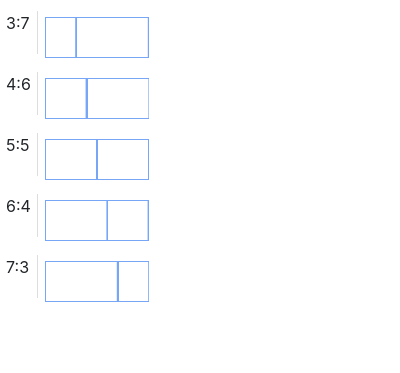
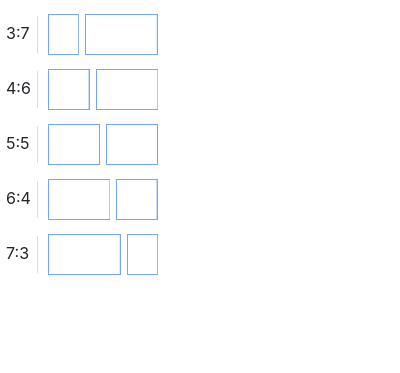
Before and after one commit to Kiopsy/SplitScreen, a browser extension: page popup.html in a window 400 px wide. Drawn offline with Linux system fonts and the light colour scheme.

Commit message:
most basic functionality of SplitScreen

```diff
--- a/options.js
+++ b/options.js
@@ -39,7 +39,7 @@ for (let i = 0; i < sizes.length; i++) {
         var svg = document.createElementNS(svgns, "svg");
         svg.setAttribute("width", width);
         svg.setAttribute("height", optionHeight);
-
+        svg.setAttribute("class", "rectangle");
 
         let newRect = document.createElementNS(svgns, "rect");
 
--- a/popup.js
+++ b/popup.js
@@ -15,7 +15,7 @@ document.addEventListener('DOMContentLoaded', () => {
       chrome.windows.create({
         url: tabs,
         type: "normal",
-        width: w  / 2,
+        width: w / 2,
         height: h,
         left: 0,
         top: 0
--- a/style.css
+++ b/style.css
@@ -1,24 +1,41 @@
 body {
   overflow-x:hidden;
   width : 180px;
-  height : 370px;
-  padding-top : 10px;
+  padding-top : 15px;
+  padding-bottom: 15px;
   padding-left : 5px;
   padding-right: 5px;
+  font-family: "Segoe UI", Tahoma, sans-serif;
+  font-size: 75%;
 }
 
 tr {
   width: 100%;
 }
 
+td {
+  display: table-cell;
+  vertical-align: inherit;
+}
+
+p {
+  padding-top: 5px;
+}
+
 .screen-name {
   /* padding: 2; */
   /* width: 100%;
   height: 100%; */
+  padding-top: 5;
   overflow:auto;
   fill: white;
   stroke-width:2;
   stroke:#77a6f7;
+}
+
+.rectangle {
+  margin: 3px;
+  margin-top: -8px;
 }
 
 .screen-name:hover {
@@ -28,10 +45,10 @@ tr {
 }
 
 .number-label {
-  justify-content: center;
-  align-items: center;
-  border-right: 1px solid #DDD;
-  margin-right: 5px;
-  width: 2em;
-  height: 43px;
+    display: inline-block;
+    width: 2em;
+    border-right: 1px solid #DDD;
+    margin-right: 5px;
+    height: 37px;
+    vertical-align: top;
 }
```
